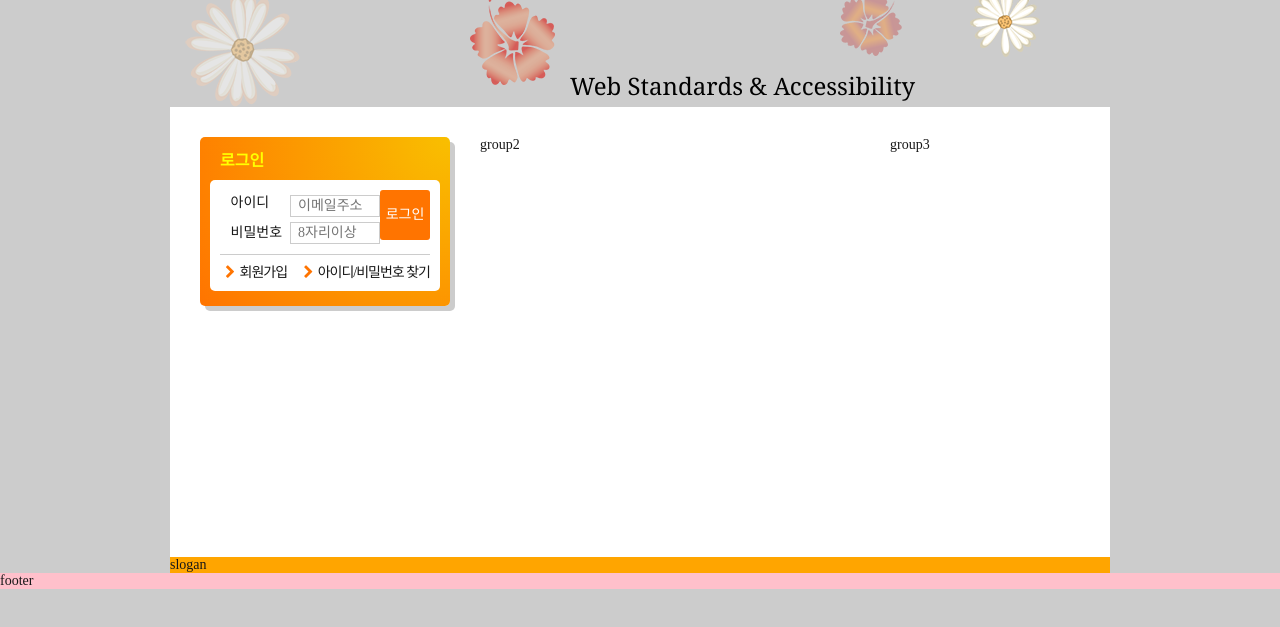
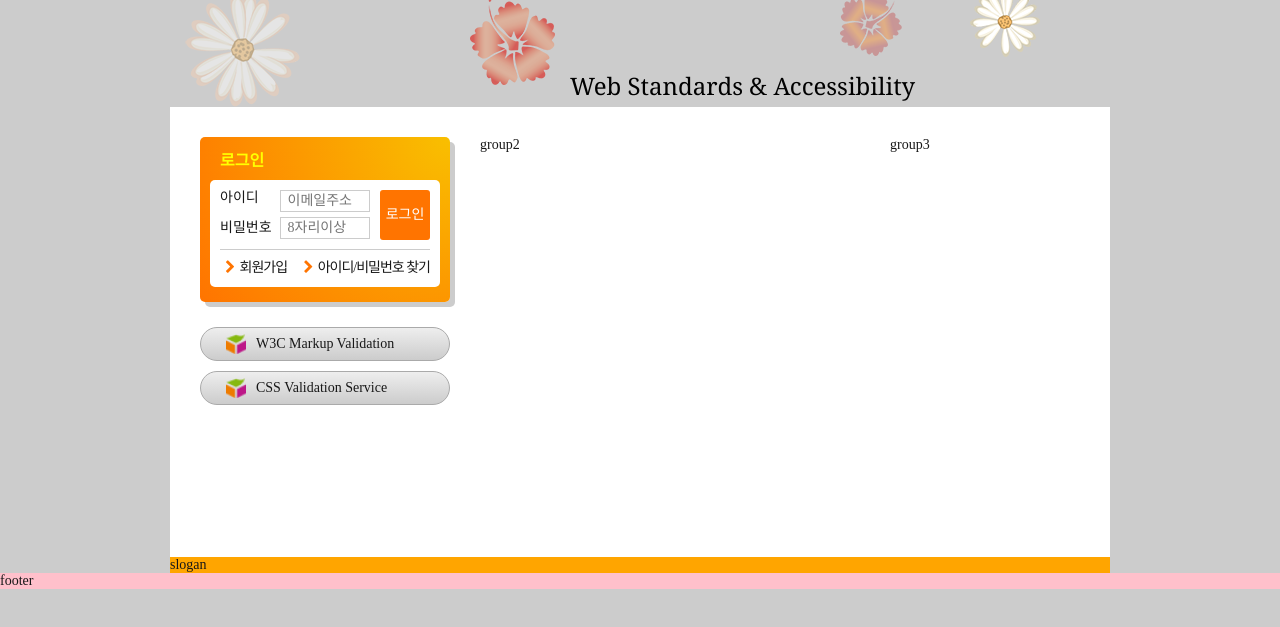
Before and after one commit to margu31/FDS, a plain HTML site: page index.html in a window 1280 px wide. Shown: the part 137-764 px from the top of the page. Drawn offline with nearby package versions, Linux system fonts and the light colour scheme; a web font is replaced by a local one.

Commit message:
유효성 검사 마크업 및 디자인

```diff
--- a/css/stylesheet.css
+++ b/css/stylesheet.css
@@ -329,6 +329,7 @@ fieldset {
 .login-form fieldset {
   border: 0;
   border-bottom: 1px solid #ccc;
+  padding: 0;
   padding-bottom: 5px;
   margin: 0;
   position: relative;
@@ -384,6 +385,31 @@ fieldset {
 .login-member .icon-right-open {
   color: #ff7400;
 }
+.validation {
+  list-style: none;
+}
+.validation li {
+  line-height: 40px;
+
+}
+/* 유효성 검사 배너 */
+.validation-list {
+  margin: 25px 0 0 0;
+  list-style: none;
+  padding-left: 0;
+}
+.validation-list a {
+  display: block;
+  border-radius: 20px;
+  border: 1px solid #aaa;
+  background: url(./images/validation_icon.png) no-repeat 25px 50% / 20px 20px, linear-gradient(to bottom, #eee, #ccc);
+  padding: 8px 10px 8px 55px;
+  margin-top: 10px;
+}
+/* li 에 선언하면 글자에 마우스 올려야만 클릭됨, a에 선언하면 배경만 선택해도 클릭 가능 / 배경 앞은 위치, 뒤는 이미지 크기 */
+.validation-list a:hover, .validation-list a:focus {
+  color: #f00;
+}
 .slogan {
   background: orange;
 }
--- a/index.html
+++ b/index.html
@@ -169,6 +169,13 @@
           </li>
         </ul>
       </section>
+      <section class="vailidation">
+        <h2 class="a11y-hidden">유효성 검사 배너</h2>
+        <ul class="validation-list">
+          <li><a href="https://validator.w3.org/" target="_blank" title="마크업 유효성 검사 사이트로 이동">W3C Markup Validation</a></li>
+          <li><a href="https://jigsaw.w3.org/css-validator/" target="_blank" title="CSS 유효성 검사 사이트로 이동">CSS Validation Service</a></li>
+        </ul>
+      </section>
     </div>
     <div class="group group2">group2</div>
     <div class="group group3">group3</div>
```
